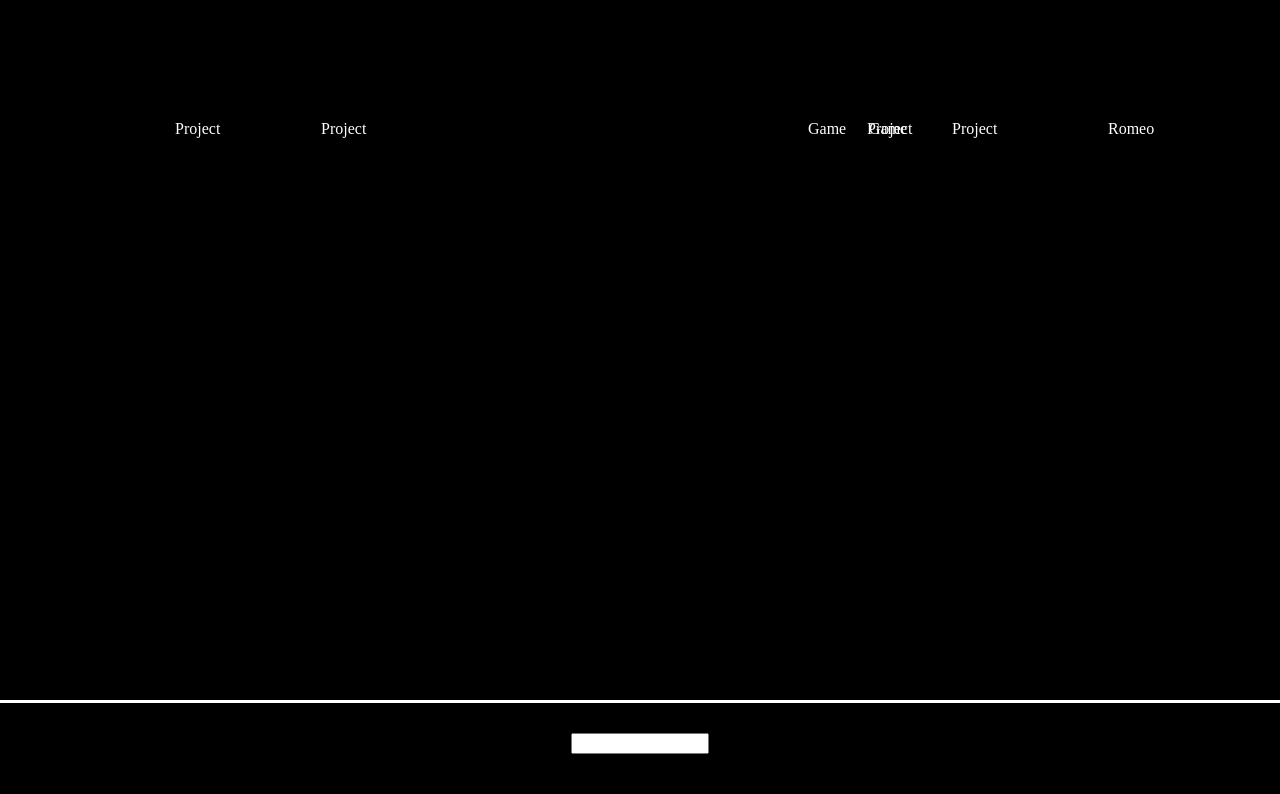
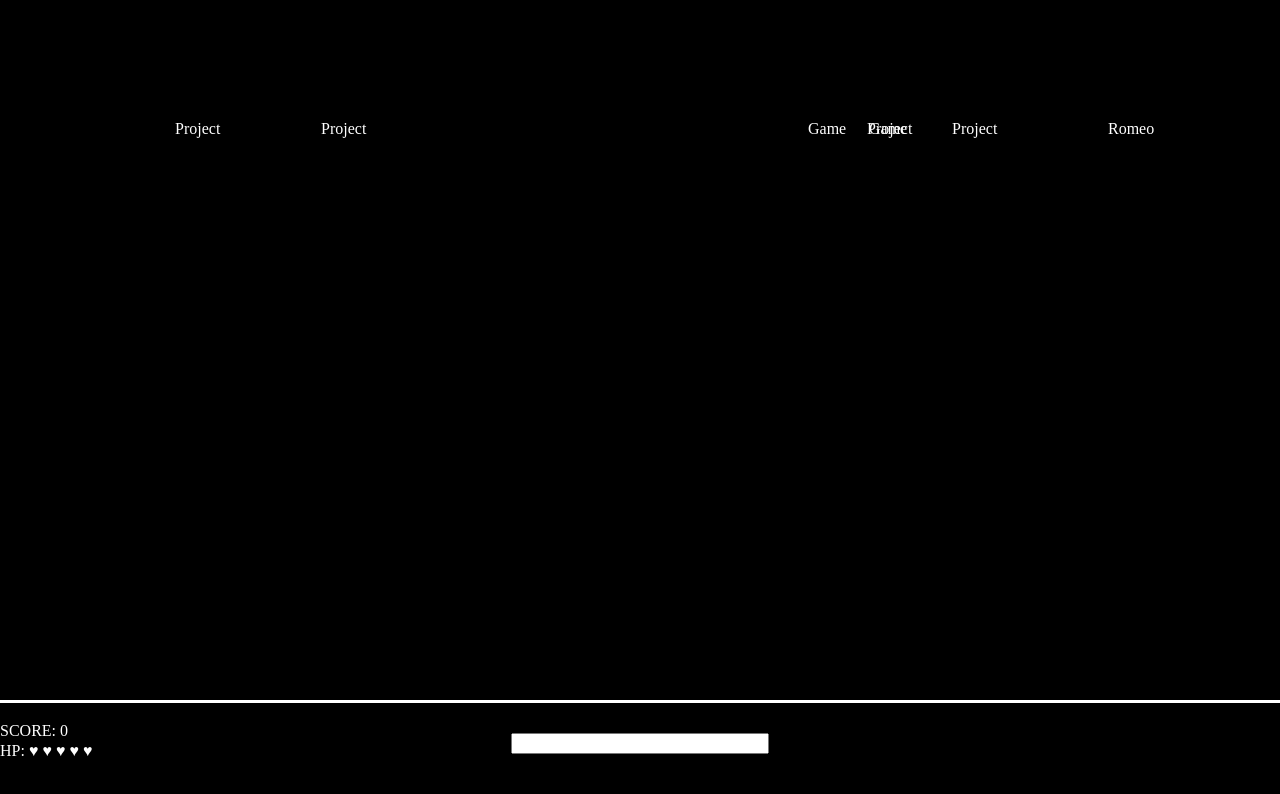
Before and after one commit to dizzyfox734/venezia, a plain HTML site: page index.html in a window 1280 px wide. Both pictures are taken after a click on the button "Start!". Drawn offline with Linux system fonts and the light colour scheme.

Commit message:
Remove spanWord When inputWord is correct

```diff
--- a/css/styles.css
+++ b/css/styles.css
@@ -1,5 +1,5 @@
 .hidden {
-    display: none;
+    display: none !important;
 }
 
 .center {
@@ -9,9 +9,6 @@
     transform: translate(-50%, -50%);
 }
 
-.playing {
-    border-top: solid 3px white;
-}
 
 body {
     margin: 0;
@@ -28,15 +25,17 @@ span {
     height: 100px;
     display: flex;
     justify-content: center;
+    border-top: solid 3px white;
+}
 
-}
 
 #wordInput {
     position: fixed;
-    width:130px;
+    width:250px;
     text-align: center;
     margin-top: 30px;
 }
+
 
 #startBtn {
     border: skyblue;
@@ -54,3 +53,17 @@ span {
     height: 800px;
     background-color: black;
 }
+
+#scoreBox {
+    color: white;
+    width: auto;
+    position: absolute;
+    bottom: 60px;
+}
+
+#hpBox {
+    color: white;
+    width: auto;
+    position: absolute;
+    bottom: 40px;
+}
--- a/index.html
+++ b/index.html
@@ -11,8 +11,12 @@
     <div id="dashboard">
         <button id="startBtn" class="center" type="button">Start!</button>
 
-        <div id="goalLine">
-            <input type="text" id="wordInput" class="hidden">
+        <div id="scoreBox" class="hidden">SCORE: 0</div>
+        <div id="hpBox" class="hidden">HP: ♥ ♥ ♥ ♥ ♥</div>
+
+        <div id="goalLine" class="hidden">
+            <input type="text" id="wordInput">
+
         </div>
     </div>
 
--- a/js/main.js
+++ b/js/main.js
@@ -2,9 +2,10 @@ const startBtn = document.querySelector("#startBtn");
 const wordInput = document.querySelector("#wordInput");
 const dashBoard = document.querySelector("#dashboard");
 const goalLine = document.querySelector("#goalLine");
+const scoreBox = document.querySelector("#scoreBox");
+const hpBox = document.querySelector("#hpBox");
 
 const HIDDEN_CLASSNAME = "hidden";
-const PLAYING_CLASSNAME = "playing";
 const SPEED = 5;
 
 let flag = false;
@@ -34,6 +35,7 @@ function createWord() {
     }
 }
 
+// WHEN spanWord arrive at goalLine, REMOVE and REDUCE hp
 function moveWord() {
     if(flag) {
         const numberOfWord = wordStore.length;
@@ -47,7 +49,6 @@ function moveWord() {
                 spanStore.splice(i, 1);
 
                 dashBoard.removeChild(spanStore[i]);
-                console.log(`$i는 {i}입니다.`); // <=== Do remove!
 
             }
         }
@@ -57,23 +58,28 @@ function moveWord() {
 function startGame(event) {
     event.preventDefault();
     startBtn.classList.add(HIDDEN_CLASSNAME);
-    wordInput.classList.remove(HIDDEN_CLASSNAME);
-    goalLine.classList.add(PLAYING_CLASSNAME);
+    scoreBox.classList.remove(HIDDEN_CLASSNAME);
+    hpBox.classList.remove(HIDDEN_CLASSNAME);
+    goalLine.classList.remove(HIDDEN_CLASSNAME);
 
 
     flag = true;
     hp = 5;
     createWord();
 
-    wordInput.addEventListener("keyup", function() {
+
+    // IF input == spanWord => REMOVE spanWord
+    wordInput.addEventListener("keyup", function(event) {
         if(event.keyCode == 13) { // INPUT ENTER
             for(let i = 0; i<spanStore.length; i++) {
                 if(spanStore[i].innerText == wordInput.value) {
-                    // remove span
+                    dashBoard.removeChild(spanStore[i]);
+
                     score += 100;
                     // print score
                 }
             }
+            wordInput.value = "";
         }
     });
 
```
